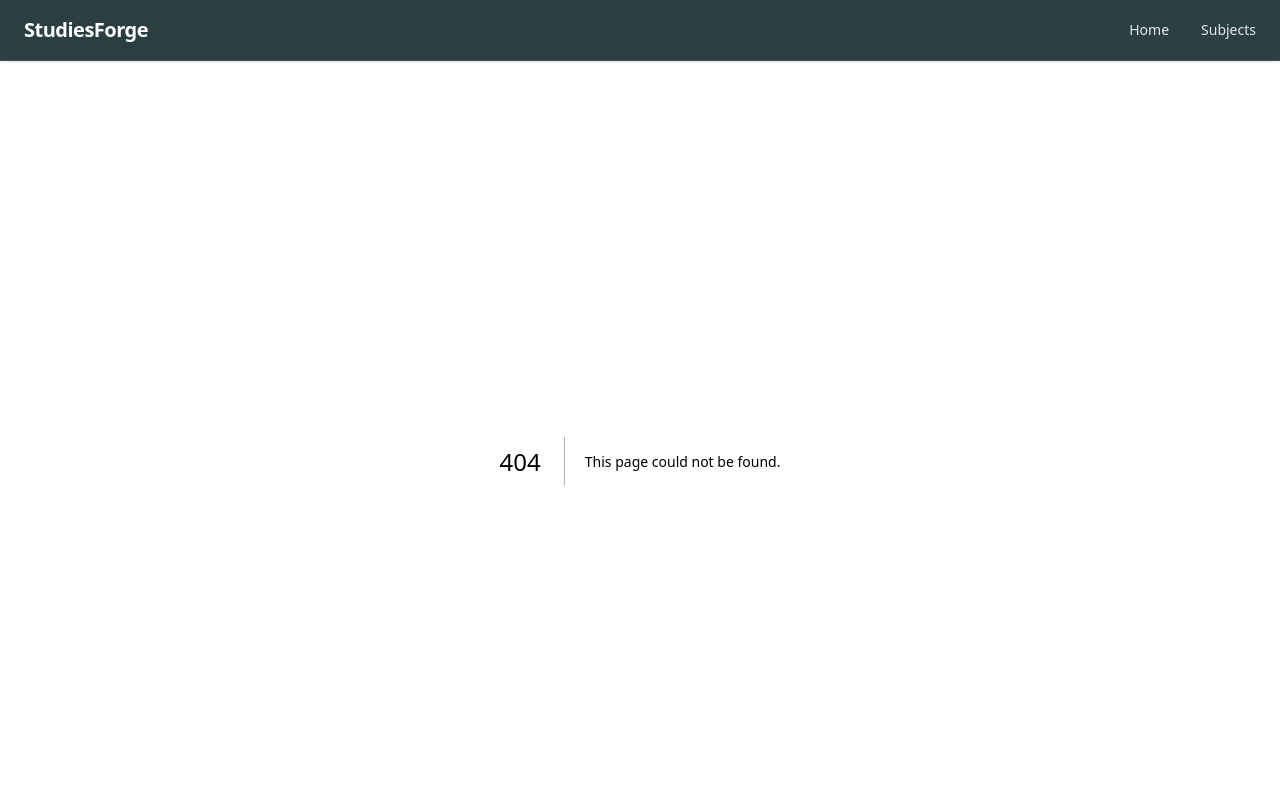
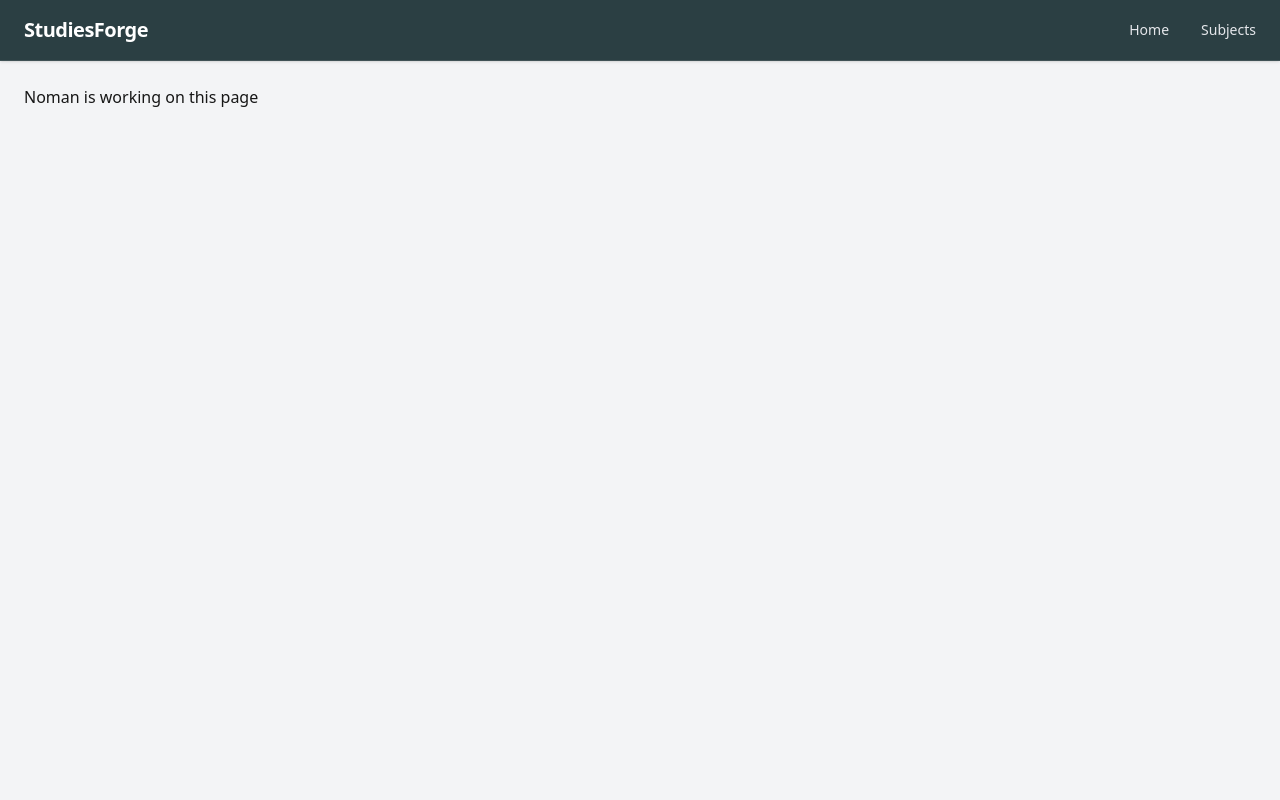
Before and after one commit to Noman-Prime/studiesforge_frontend, a Next.js app: page /admin/topic/view/1 in a window 1280 px wide. Before the commit this address had no page. Shown: the top 800 px of the page. Built offline with nearby package versions, Linux system fonts and the light colour scheme.

Commit message:
Frontend is updated

```diff
--- a/src/app/admin/topic/[id]/page.js
+++ b/src/app/admin/topic/[id]/page.js
@@ -74,7 +74,7 @@ const Topic = () => {
                                     <h2 className="text-lg font-bold text-zinc-900 mb-2 line-clamp-1">{t.title}</h2>
                                     <p className="text-sm text-zinc-600 mb-6 flex-grow line-clamp-2">{t.description}</p>
                                     <div className="flex gap-2">
-                                        <Link href={`/admin/topic/${id}/viewTopic/${t._id}`} className="flex-1 flex items-center justify-center gap-2 rounded-lg bg-zinc-100 py-2.5 text-sm font-semibold text-zinc-900 hover:bg-zinc-200 transition">
+                                        <Link href={`/admin/topic/view/${t._id}`} className="flex-1 flex items-center justify-center gap-2 rounded-lg bg-zinc-100 py-2.5 text-sm font-semibold text-zinc-900 hover:bg-zinc-200 transition">
                                             <Eye size={16} /> View
                                         </Link>
                                         <button onClick={() => deleteTopic(t._id)} className="flex items-center justify-center px-4 rounded-lg border border-red-100 text-red-600 hover:bg-red-50 transition">
--- /dev/null
+++ b/src/app/admin/topic/view/[topicId]/page.js
@@ -0,0 +1,9 @@
+"use client"
+const viewTopic = () =>{
+    return(
+        <>
+        Noman is working on this page
+        </>
+    )
+}
+export default viewTopic
```
